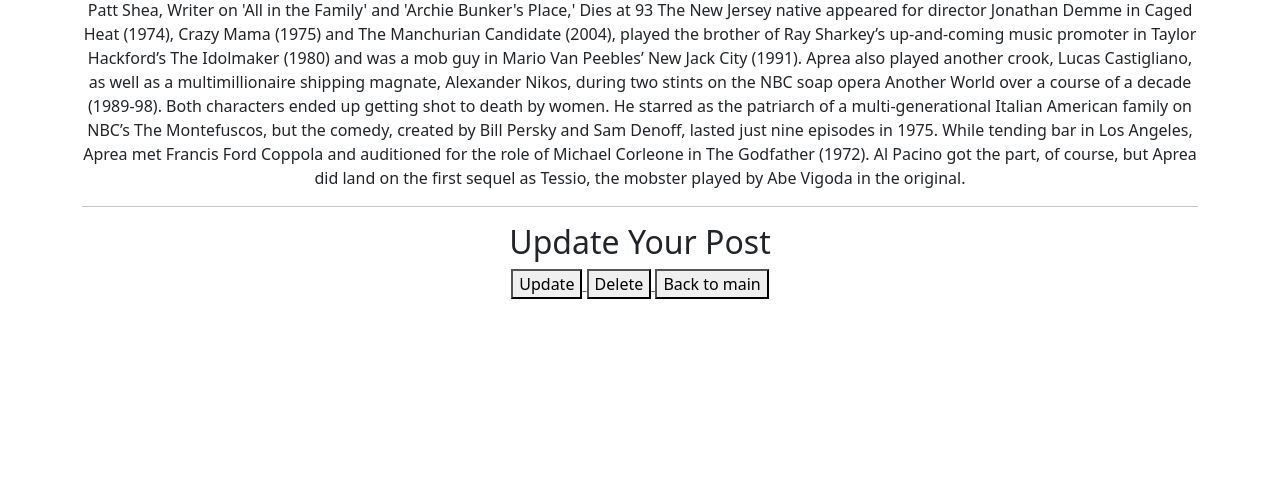
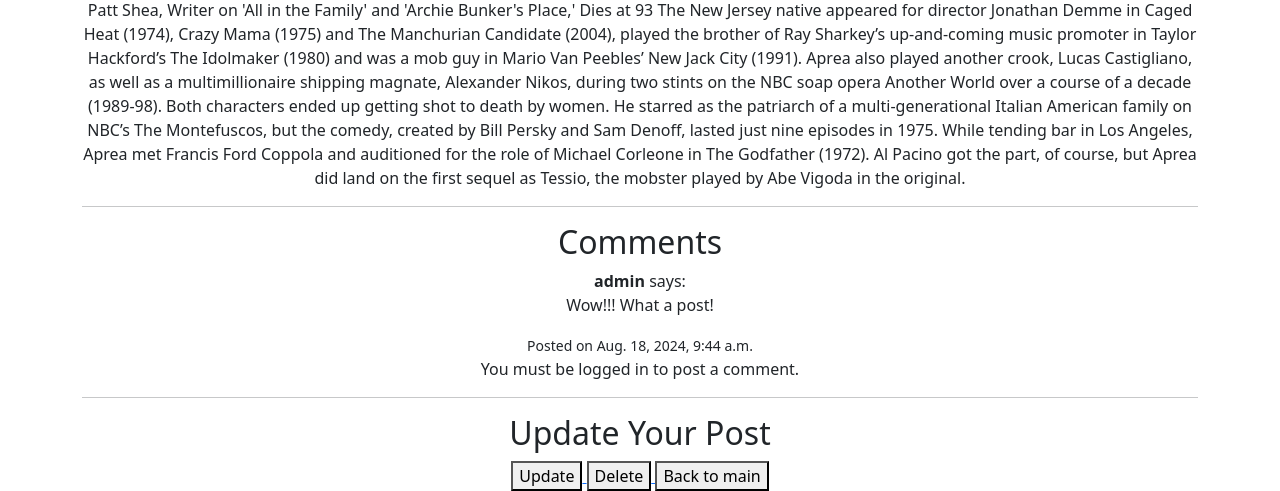
Before and after one commit to Soho36/AdBoard, a Django app: page /posts/1/ in a window 1280 px wide. Shown: the part 459-950 px from the top of the page. Before the commit the page ends 758 px from the top, so only its background shows below. Run offline with Django 4.2, Linux system fonts and the light colour scheme; data comes from the database, SQL or seed files in the repository; some libraries are stand-ins or nearby versions.

Commit message:
comments functionality

```diff
--- a/AdBoard/app/forms.py
+++ b/AdBoard/app/forms.py
@@ -1,6 +1,6 @@
 from django import forms
 from django.core.exceptions import ValidationError
-from .models import Post
+from .models import Post, Comment
 
 
 class PostForm(forms.ModelForm):
@@ -28,3 +28,9 @@
                 "Description must begin with Capital letter"
             )
         return cleaned_data
+
+
+class CommentForm(forms.ModelForm):
+    class Meta:
+        model = Comment
+        fields = ['content']
--- a/AdBoard/app/models.py
+++ b/AdBoard/app/models.py
@@ -35,13 +35,13 @@
 
 
 class Comment(models.Model):
-    text = models.TextField()
-    published_date = models.DateTimeField(default=timezone.now)
+    content = models.TextField()
+    created_at = models.DateTimeField(default=timezone.now)
     post = models.ForeignKey(Post, on_delete=models.CASCADE, related_name='comments')
     author = models.ForeignKey(User, on_delete=models.CASCADE, related_name='comments')
 
     def __str__(self):
-        return self.text[:50]
+        return f'Comment by {self.author} on {self.post}'
 
 
 class Like(models.Model):
--- a/AdBoard/app/views.py
+++ b/AdBoard/app/views.py
@@ -1,10 +1,11 @@
 from django.views.generic import ListView, DetailView, CreateView, UpdateView, DeleteView
-from .models import Post, Category
-from django.shortcuts import get_object_or_404
+from .models import Post, Category, Comment
+from django.shortcuts import get_object_or_404, redirect
 from .forms import PostForm
 from django.urls import reverse_lazy
 from django.contrib.auth.mixins import LoginRequiredMixin, PermissionRequiredMixin
 from django.shortcuts import render
+from .forms import CommentForm
 
 
 class PostsList(ListView):
@@ -15,10 +16,28 @@
 
 
 class PostDetail(DetailView):
-    # permission_required = 'app.view_post'
     model = Post
     template_name = 'post_detail.html'
     context_object_name = 'post_detail'
+
+    def get_context_data(self, **kwargs):
+        context = super().get_context_data(**kwargs)
+        context['comments'] = self.object.comments.all()
+        context['form'] = CommentForm()
+        return context
+
+    def post(self, request, *args, **kwargs):
+        if request.user.is_authenticated:
+            post = self.get_object()
+            form = CommentForm(request.POST)
+            if form.is_valid():
+                comment = form.save(commit=False)
+                comment.post = post
+                comment.author = request.user
+                comment.save()
+                return redirect('post_detail', pk=post.pk)
+        else:
+            return redirect('login')  # Redirect to login if user is not authenticated
 
 
 class PostByCategory(ListView, LoginRequiredMixin, PermissionRequiredMixin):
--- a/AdBoard/templates/post_detail.html
+++ b/AdBoard/templates/post_detail.html
@@ -7,6 +7,27 @@
 {% block content %}
 <h1>{{ post_detail.name }}</h1>
 <p>{{ post_detail.description }}</p>
+<hr>
+<h2>Comments</h2>
+{% for comment in comments %}
+    <div>
+        <strong>{{ comment.author }}</strong> says:
+        <p>{{ comment.content }}</p>
+        <small>Posted on {{ comment.created_at }}</small>
+    </div>
+{% empty %}
+    <p>No comments yet.</p>
+{% endfor %}
+{% if user.is_authenticated %}
+    <h3>Add a Comment</h3>
+    <form method="post">
+        {% csrf_token %}
+        {{ form.as_p }}
+        <button type="submit">Submit</button>
+    </form>
+{% else %}
+    <p>You must be logged in to post a comment.</p>
+{% endif %}
 <hr>
 <h2>Update Your Post</h2>
 
```
Also changed, not shown: AdBoard/app/migrations/0005_rename_text_comment_content_and_more.py (added), AdBoard/db.sqlite3.
